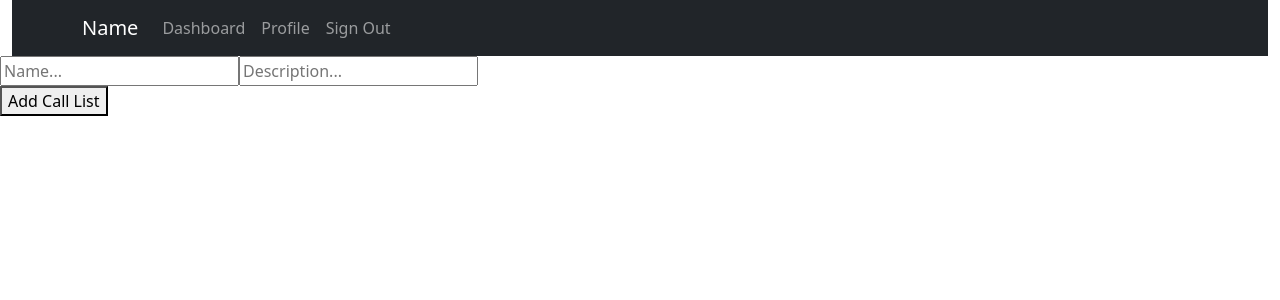
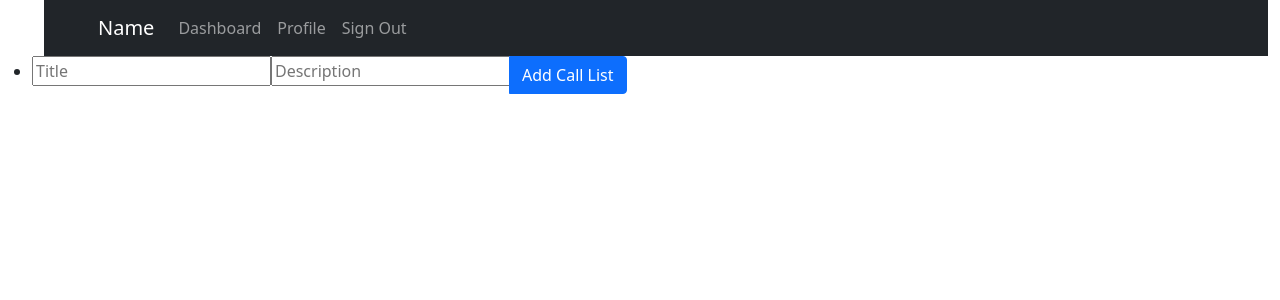
Before and after one commit to Maddzenx/web_app, a React (Create React App) app in the folder client/: page /callListCard in a window 1280 px wide. Shown: the top 300 px of the page. Built offline with nearby package versions, Linux system fonts and the light colour scheme.

Commit message:
dashboard added

```diff
--- a/client/src/Components/addCallList.tsx
+++ b/client/src/Components/addCallList.tsx
@@ -1,5 +1,8 @@
 import { ICallList } from "../interfaces";
 import styles from '../callList.module.css';
+
+//not needed, delete later
+
 
 interface Props {
     callList: ICallList;
--- /dev/null
+++ b/client/src/Components/dashboard.tsx
@@ -0,0 +1,40 @@
+import { Contact } from '../../../server/src/model/contact.interface';
+import React from 'react';
+import axios from "axios";
+import SideBar from './sideBar';
+import { NewCallListItemField } from './newCallListItemField';
+import { CallList } from '../../../server/src/model/callList.interface';
+import { Accordion, Button, FormControl, InputGroup } from 'react-bootstrap';
+import AccordionItem from 'react-bootstrap/esm/AccordionItem';
+import addCallList from './addCallList';
+
+interface DashboardProps {
+    callLists: CallList[],
+}
+const sideBar = <SideBar />
+export class Dashboard extends React.Component<DashboardProps, {}> {
+    constructor(props: DashboardProps) {
+        super(props);
+
+        this.addNewCallList = this.addNewCallList.bind(this);
+    }
+
+    private async addNewCallList(id: number, title: string, creator: string, contacts: Array<Contact["id"]>, description?: string) {
+        await axios.put("http://localhost:8080/callList", { id: id, title: title, creator: creator, contacts: contacts, description: description });
+    }
+
+    override render() {
+        return <ul><SideBar />
+
+            <InputGroup className="mb-3">
+                <NewCallListItemField key="new item" addNewCallList={function (title: string, description: string): void {
+                    throw new Error('Function not implemented.');
+                }} />
+                <Button>Add Call List</Button>
+            </InputGroup>
+
+
+
+        </ul>
+    }
+}
--- a/client/src/components/callList.tsx
+++ b/client/src/components/callList.tsx
@@ -7,8 +7,6 @@ import { ICallListService } from "../../../server/src/service/icallList.service"
 import SideBar from './sideBar';
 import { NewContactItemField } from './newContactItemField';
 import { CallListItem } from './callListItem';
-
-
 
 interface CallListProps {
   contacts: Contact[],
@@ -46,7 +44,6 @@ export class CallList extends React.Component<CallListProps, {}> {
       }
     ]
   };
-
 
   private async markContactStatus(id: number) {
     // TODO Extract hostname
--- a/client/src/components/newCallListItemField.tsx
+++ b/client/src/components/newCallListItemField.tsx
@@ -1,15 +1,20 @@
 import { useState } from "react";
 
-export function NewCallListItemField(props: {addNewCallList: (title: string) => void }) {
+export function NewCallListItemField(props: {addNewCallList: (title: string, description: string) => void }) {
     const [title, setTitle] = useState("");
+    const [description, setDescription] = useState("");
 
     return <li>
       <form onSubmit={async (event) => {
         event.preventDefault();
-        props.addNewCallList(title);
+        props.addNewCallList(title, description);
       }}>
-        <input type="text" required value={title} onChange={(event) => {
+        <input type="text" placeholder="Title"
+ required value={title} onChange={(event) => {
         setTitle(event.target.value)
+      }}></input>
+      <input type="text" placeholder="Description" required value={description} onChange={(event) => {
+        setDescription(event.target.value)
       }}></input>
       </form>
     </li>
--- a/client/src/index.tsx
+++ b/client/src/index.tsx
@@ -9,6 +9,7 @@ import { App } from './App';
 import { ContactView } from './Components/contactView';
 import { StartPage } from './Components/startPage';
 import CallListCards from './Components/callListCards';
+import { Dashboard } from './Components/dashboard';
 
 ReactDOM.render(
   <React.StrictMode>
@@ -20,7 +21,7 @@ ReactDOM.render(
           <Route path=":addContact" element={<p>addContactView</p>} />
           <Route path=":expandContact" element={<ContactView />} />
         </Route>
-        <Route path="/callListCard" element={<CallListCards />}>
+        <Route path="/callListCard" element={<Dashboard callLists={[]} />}>
         </Route>
       </Routes>
     </BrowserRouter>
```
Also changed, not shown: client/src/Components/callListCards.tsx (+2 -5 lines).
